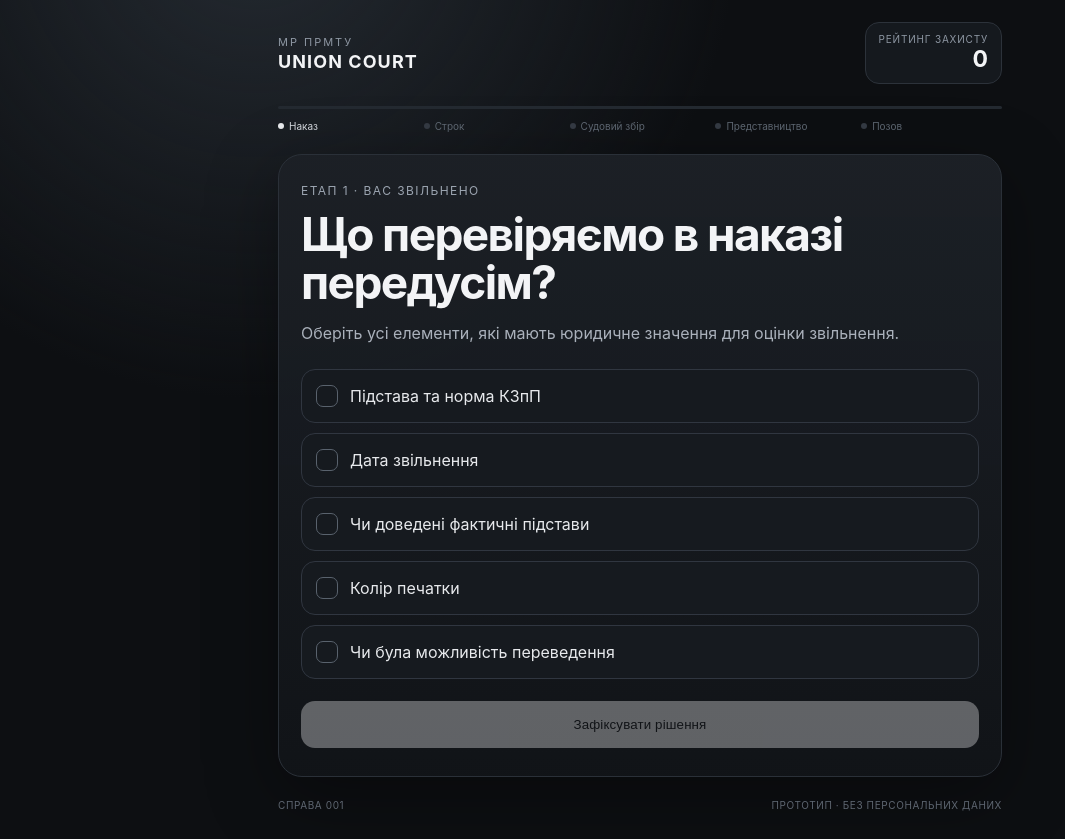
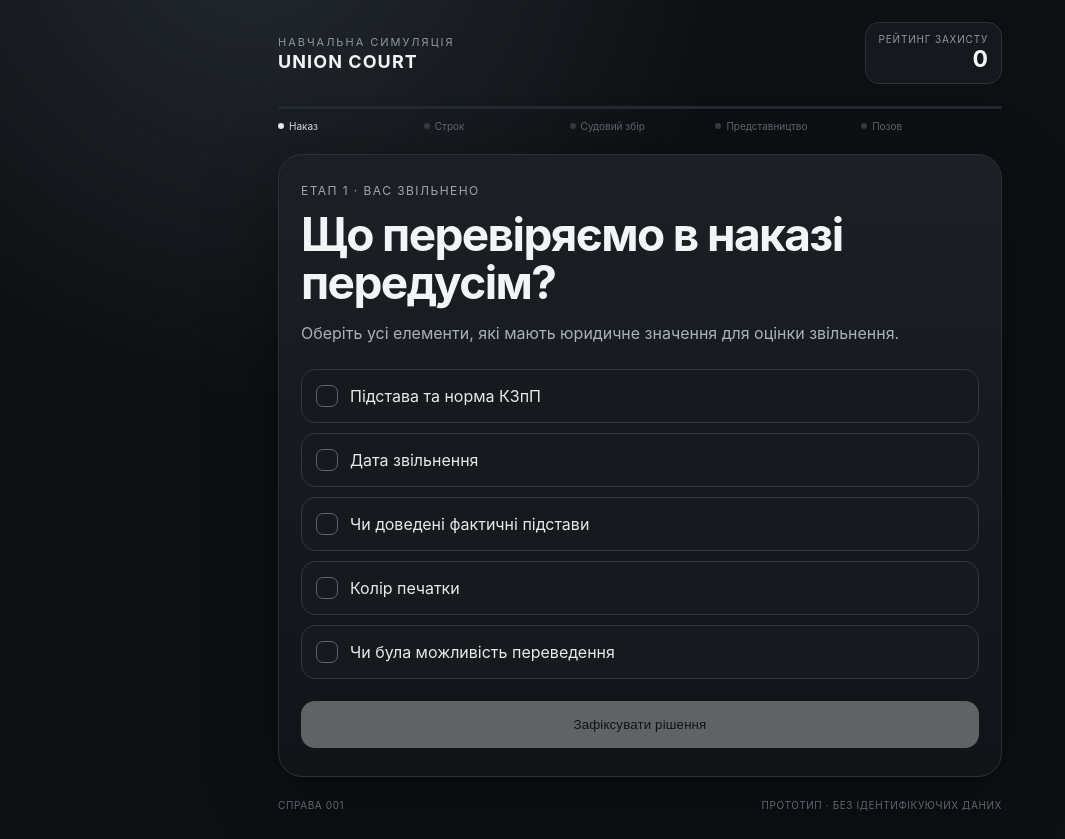
Before and after one commit to Suhrobss/union-court, a React (Vite) app: page / in a window 1280 px wide. Shown: the whole page, without its empty margins (0-1065 px from the left). Built offline with nearby package versions, Linux system fonts and the light colour scheme.

Commit message:
Remove organization branding from public prototype

```diff
--- a/src/main.jsx
+++ b/src/main.jsx
@@ -132,7 +132,7 @@ function App() {
   if (index >= questions.length) {
     return (
       <main className="app finish">
-        <div className="brand"><span>МР ПРМТУ</span><strong>UNION COURT</strong></div>
+        <div className="brand"><span>НАВЧАЛЬНА СИМУЛЯЦІЯ</span><strong>UNION COURT</strong></div>
         <section className="hero-card finish-card">
           <div className="status-pill success">СИМУЛЯЦІЮ ЗАВЕРШЕНО</div>
           <h1>Ваша справа пройшла перші процесуальні етапи.</h1>
@@ -150,7 +150,7 @@ function App() {
   return (
     <main className="app">
       <header>
-        <div className="brand"><span>МР ПРМТУ</span><strong>UNION COURT</strong></div>
+        <div className="brand"><span>НАВЧАЛЬНА СИМУЛЯЦІЯ</span><strong>UNION COURT</strong></div>
         <div className="score-box"><span>Рейтинг захисту</span><strong>{score}</strong></div>
       </header>
 
@@ -192,7 +192,7 @@ function App() {
         )}
       </section>
 
-      <footer><span>СПРАВА 001</span><span>Прототип · без персональних даних</span></footer>
+      <footer><span>СПРАВА 001</span><span>Прототип · без ідентифікуючих даних</span></footer>
     </main>
   )
 }
```
